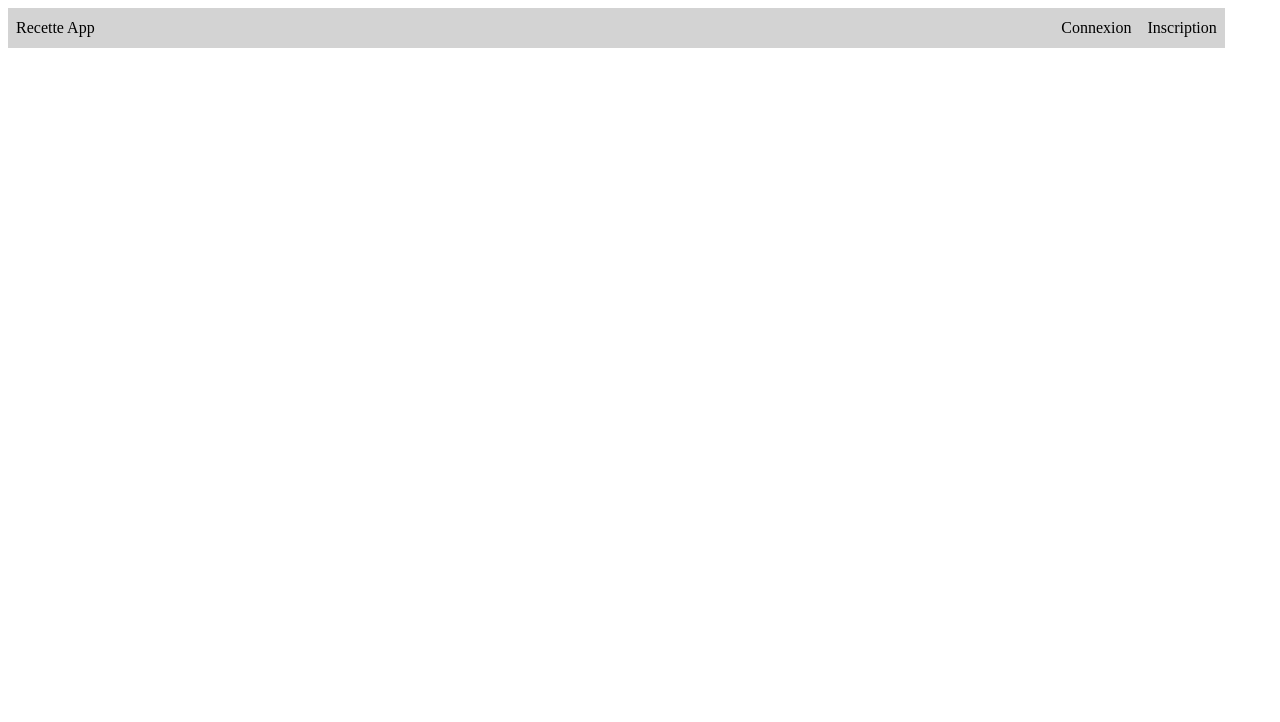
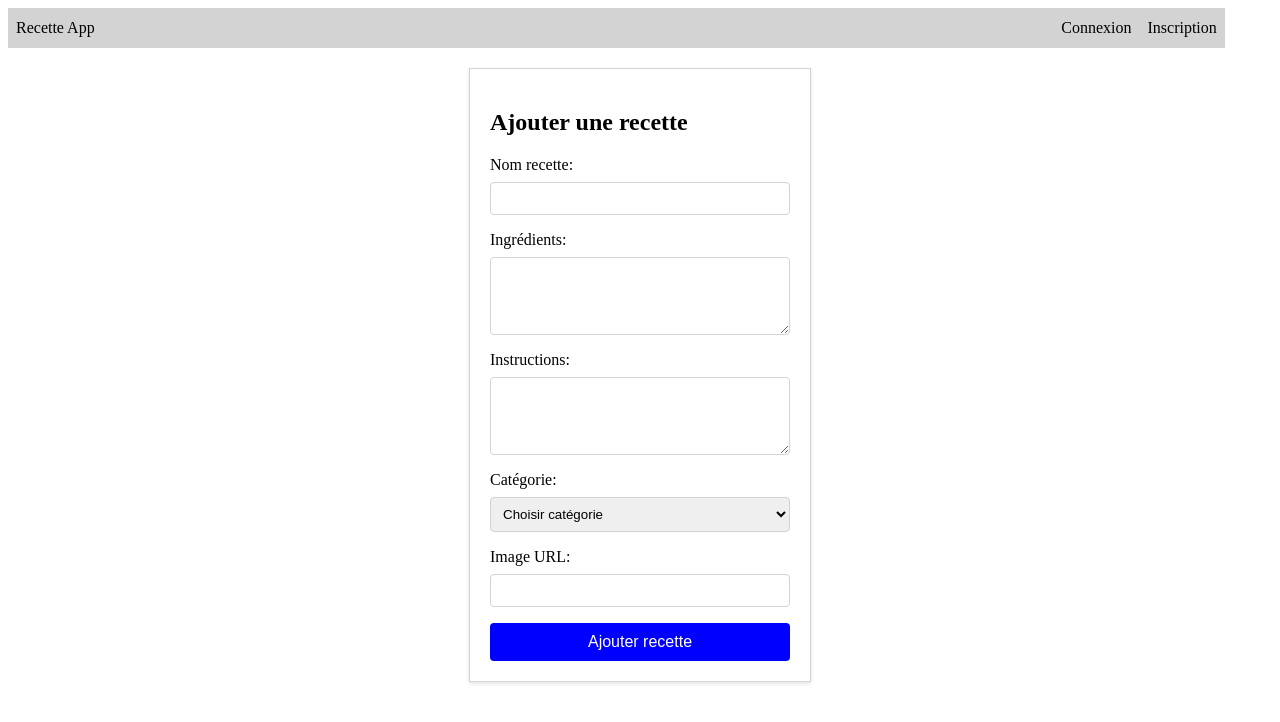
Before and after one commit to jfzara/FrontendRecettes, a React (Create React App) app in the folder frontend/: page /AddRecipe in a window 1280 px wide. Shown: the top 722 px of the page. Built offline with nearby package versions, Linux system fonts and the light colour scheme.

Commit message:
page AddRecipe.js ok

```diff
--- a/frontend/src/App.js
+++ b/frontend/src/App.js
@@ -5,6 +5,7 @@ import { BrowserRouter as Router, Routes, Route } from 'react-router-dom';
 import Login from './pages/Login';
 import Signup from './pages/Signup';
 import RecipeList from './pages/RecipeList';
+import AddRecipe from './pages/AddRecipe';
 import Navbar from './components/Navbar';
 
 const App = () => {
@@ -16,6 +17,7 @@ const App = () => {
         <Route path="/login" element={<Login />} />
         <Route path="/signup" element={<Signup />} />
         <Route path="/RecipeList" element={<RecipeList />} />
+        <Route path="/AddRecipe" element={<AddRecipe />} />
       </Routes>
     </Router>
   );
--- /dev/null
+++ b/frontend/src/pages/AddRecipe.js
@@ -0,0 +1,99 @@
+import React from 'react';
+import styled from 'styled-components';
+
+const StyledAddRecipeForm = styled.div`
+  width: 300px;
+  margin: auto;
+  margin-top: 20px;
+  padding: 20px;
+  border: 1px solid lightgrey;
+  box-shadow: 0 2px 4px rgba(0, 0, 0, 0.1);
+`;
+
+const StyledForm = styled.form`
+  display: flex;
+  flex-direction: column;
+`;
+
+const StyledLabel = styled.label`
+  margin-bottom: 8px;
+`;
+
+const StyledInput = styled.input`
+  padding: 8px;
+  margin-bottom: 16px;
+  border: 1px solid lightgrey;
+  border-radius: 4px;
+`;
+
+const StyledTextArea = styled.textarea`
+  padding: 8px;
+  margin-bottom: 16px;
+  border: 1px solid lightgrey;
+  border-radius: 4px;
+  resize: vertical;
+`;
+
+const StyledSelect = styled.select`
+  padding: 8px;
+  margin-bottom: 16px;
+  border: 1px solid lightgrey;
+  border-radius: 4px;
+`;
+
+const StyledButton = styled.button`
+  background-color: blue;
+  color: white;
+  border: none;
+  padding: 10px;
+  cursor: pointer;
+  font-size: 16px;
+  border-radius: 4px;
+
+  &:hover {
+    background-color: darkblue;
+  }
+`;
+
+const AddRecipe = () => {
+  const handleSubmit = (e) => {
+    e.preventDefault();
+    // Handle form submission logic here
+    console.log('Form submitted!');
+  };
+
+  return (
+    <>
+      <StyledAddRecipeForm>
+        <h2>Ajouter une recette</h2>
+        <StyledForm onSubmit={handleSubmit}>
+          <StyledLabel htmlFor="recipeName">Nom recette:</StyledLabel>
+          <StyledInput type="text" id="recipeName" required />
+
+          <StyledLabel htmlFor="ingredients">Ingrédients:</StyledLabel>
+          <StyledTextArea id="ingredients" rows="4" required />
+
+          <StyledLabel htmlFor="instructions">Instructions:</StyledLabel>
+          <StyledTextArea id="instructions" rows="4" required />
+
+          <StyledLabel htmlFor="category">Catégorie:</StyledLabel>
+          <StyledSelect id="category" required>
+            <option value="" disabled selected>Choisir catégorie</option>
+            <option value="entrée">Entrée</option>
+            <option value="plat">Plat</option>
+            <option value="dessert">Dessert</option>
+            <option value="boisson">Boisson</option>
+            <option value="autre">Autre</option>
+          </StyledSelect>
+
+          <StyledLabel htmlFor="imageUrl">Image URL:</StyledLabel>
+          <StyledInput type="text" id="imageUrl" />
+
+          <StyledButton type="submit">Ajouter recette</StyledButton>
+        </StyledForm>
+      </StyledAddRecipeForm>
+    </>
+  );
+};
+
+export default AddRecipe;
```
